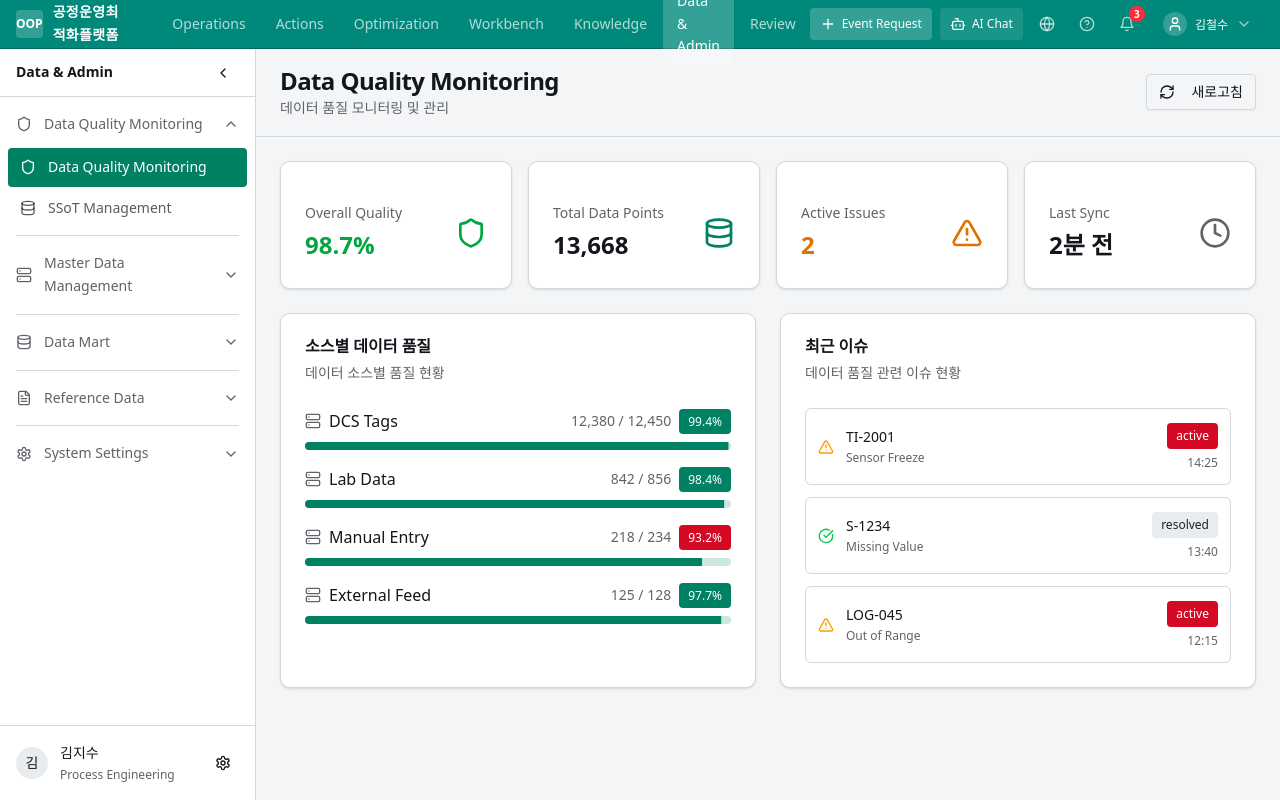
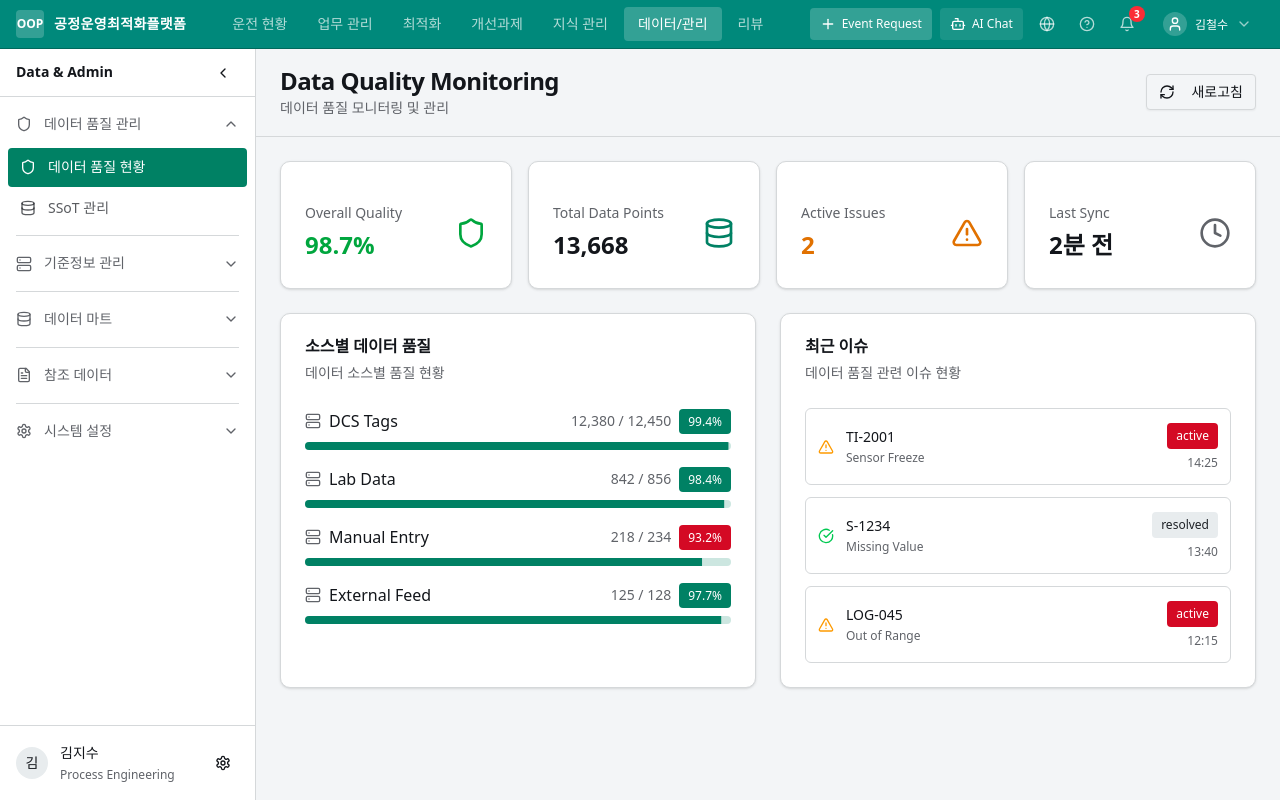
Before and after one commit to rnfkfldu/v0-ticket-collaboration-prototype, a Next.js app: page /admin in a window 1280 px wide. Built offline with nearby package versions, Linux system fonts and the light colour scheme.

Commit message:
feat: fully translate menu labels to Korean
Update top-nav and sidebar menu sections to Korean, retain English terms where appropriate.

```diff
--- a/components/sidebar.tsx
+++ b/components/sidebar.tsx
@@ -96,58 +96,52 @@ export function Sidebar({ unreadAlerts = 3 }: SidebarProps) {
   // Operations 메뉴 구조
   const operationsMenu: MenuSection[] = [
     {
-      id: "overview",
-      label: "Overview",
-      icon: LayoutDashboard,
-      items: [{ label: "Overall", href: "/operations/overall", icon: LayoutDashboard }]
-    },
-    {
       id: "live-monitoring",
-      label: "Live Monitoring",
+      label: "실시간 모니터링",
       icon: Monitor,
       items: [
-        { label: "Daily Monitoring", href: "/operations", icon: Layers },
+        { label: "일일 운전 현황", href: "/operations", icon: Layers },
         {
-          label: "DCS Monitoring",
+          label: "DCS 모니터링",
           href: "/operations/monitoring/dcs",
           icon: Monitor,
           children: [
-            { label: "DCS Screen View", href: "/operations/monitoring/dcs/screen", icon: Monitor },
-            { label: "Tag Drill-down", href: "/operations/monitoring/dcs/tag", icon: Target },
-            { label: "Alarm Context View", href: "/operations/monitoring/dcs/alarm", icon: Bell },
+            { label: "DCS 화면 조회", href: "/operations/monitoring/dcs/screen", icon: Monitor },
+            { label: "태그 상세분석", href: "/operations/monitoring/dcs/tag", icon: Target },
+            { label: "알람 상황판", href: "/operations/monitoring/dcs/alarm", icon: Bell },
           ]
         },
       ]
     },
     {
       id: "cross-unit",
-      label: "Cross-Unit View",
+      label: "공정 연계 분석",
       icon: Network,
       items: [
-        { label: "Utility Interconnection", href: "/operations/cross-unit/utility", icon: Zap },
-        { label: "Process Interconnection", href: "/operations/cross-unit/process", icon: Network },
-        { label: "Similar Process Comparison", href: "/operations/cross-unit/similar", icon: BarChart3 },
+        { label: "유틸리티 연계", href: "/operations/cross-unit/utility", icon: Zap },
+        { label: "공정간 연계", href: "/operations/cross-unit/process", icon: Network },
+        { label: "유사 공정 비교", href: "/operations/cross-unit/similar", icon: BarChart3 },
       ]
     },
     {
       id: "long-term",
-      label: "Long-Term Health",
+      label: "장기 건전성 관리",
       icon: TrendingUp,
       items: [
-        { label: "Overview", href: "/operations/health/overview", icon: LayoutDashboard },
-        { label: "Deposition", href: "/operations/health/deposition", icon: Flame },
-        { label: "Catalyst Performance", href: "/operations/health/catalyst", icon: ThermometerSun },
-        { label: "Integrity Risk", href: "/operations/health/integrity", icon: Shield },
-        { label: "Worklist", href: "/operations/health/worklist", icon: FileText },
+        { label: "건전성 현황", href: "/operations/health/overview", icon: LayoutDashboard },
+        { label: "오염/침적 관리", href: "/operations/health/deposition", icon: Flame },
+        { label: "촉매 성능 추적", href: "/operations/health/catalyst", icon: ThermometerSun },
+        { label: "설비 건전성 리스크", href: "/operations/health/integrity", icon: Shield },
+        { label: "조치 목록", href: "/operations/health/worklist", icon: FileText },
       ]
     },
   ]
 
-  // Actions 메뉴 구조 (기존)
+  // 업무 관리 메뉴 구조
   const actionsMenu: MenuSection[] = [
     {
       id: "alerts",
-      label: "My Alert",
+      label: "내 알람",
       icon: Bell,
       items: [
         { label: "전체 알람", href: "/alerts", icon: Bell, count: 12 },
@@ -156,7 +150,7 @@ export function Sidebar({ unreadAlerts = 3 }: SidebarProps) {
     },
     {
       id: "workspace",
-      label: "My Work",
+      label: "내 업무",
       icon: Inbox,
       items: [
         { label: "내 이벤트", href: "/actions/tickets", icon: Inbox },
@@ -165,89 +159,89 @@ export function Sidebar({ unreadAlerts = 3 }: SidebarProps) {
     },
   ]
 
-  // Optimization 메뉴 구조
+  // 최적화 메뉴 구조
   const optimizationMenu: MenuSection[] = [
     {
       id: "model-optimization",
-      label: "Model-Based Optimization",
+      label: "모델 기반 최적화",
       icon: Cpu,
       items: [
-        { label: "AI / ML Models", href: "/optimization/ai-ml", icon: Cpu },
-        { label: "RTO Models", href: "/optimization/rto", icon: Activity },
+        { label: "AI / ML 모델", href: "/optimization/ai-ml", icon: Cpu },
+        { label: "RTO 모델", href: "/optimization/rto", icon: Activity },
       ]
     },
     {
       id: "experiments",
-      label: "Experiments (Model Sandbox)",
+      label: "모델 실험실",
       icon: Box,
       items: [
-        { label: "Model Sandbox", href: "/optimization/experiments", icon: Box },
+        { label: "모델 Sandbox", href: "/optimization/experiments", icon: Box },
       ]
     },
     {
       id: "whatif",
-      label: "What-if Simulation",
+      label: "What-if 시뮬레이션",
       icon: Target,
       items: [
-        { label: "What-if Simulation", href: "/optimization/what-if", icon: Target },
+        { label: "What-if 시뮬레이션", href: "/optimization/what-if", icon: Target },
       ]
     },
     {
       id: "opt-insight",
-      label: "Optimization Insight",
+      label: "최적화 인사이트",
       icon: Eye,
       items: [
-        { label: "Binding Constraint Analysis", href: "/optimization/insight/binding", icon: AlertTriangle },
-        { label: "Marginal Value Analysis", href: "/optimization/insight/marginal", icon: TrendingUp },
-        { label: "LP Vector Analysis", href: "/optimization/insight/lp-vector", icon: LineChart },
-        { label: "Quality Giveaway Analysis", href: "/optimization/insight/quality-giveaway", icon: Gauge },
+        { label: "제약조건 분석", href: "/optimization/insight/binding", icon: AlertTriangle },
+        { label: "한계가치 분석", href: "/optimization/insight/marginal", icon: TrendingUp },
+        { label: "LP 벡터 분석", href: "/optimization/insight/lp-vector", icon: LineChart },
+        { label: "품질 Giveaway 분석", href: "/optimization/insight/quality-giveaway", icon: Gauge },
       ]
     },
   ]
 
-  // Knowledge 메뉴 구조
+  // 지식 관리 메뉴 구조
   const knowledgeMenu: MenuSection[] = [
     {
       id: "knowledge-asset",
-      label: "Knowledge Asset",
+      label: "지식 자산",
       icon: Layers,
       items: [
-        { label: "Knowledge Asset", href: "/knowledge/assets", icon: Layers },
-        { label: "Reports", href: "/knowledge/reports", icon: FileBarChart },
+        { label: "지식 자산 관리", href: "/knowledge/assets", icon: Layers },
+        { label: "보고서", href: "/knowledge/reports", icon: FileBarChart },
       ]
     },
     {
       id: "playbooks",
-      label: "Operating Playbooks",
+      label: "운전 Playbook",
       icon: BookOpen,
       items: [
-        { label: "Operating Playbooks", href: "/knowledge", icon: BookOpen },
+        { label: "운전 Playbook", href: "/knowledge", icon: BookOpen },
       ]
     },
     {
       id: "contingency",
-      label: "Operation Contingency Plan",
+      label: "비상 대응 절차",
       icon: Shield,
       items: [
-        { label: "Contingency Plan", href: "/knowledge/contingency", icon: Shield },
+        { label: "비상 대응 절차", href: "/knowledge/contingency", icon: Shield },
       ]
     },
     {
       id: "history",
-      label: "Operating History",
+      label: "운전 이력",
       icon: History,
       items: [
-        { label: "Process Unit History", href: "/knowledge/history/process", icon: Activity },
-        { label: "Alert History", href: "/knowledge/history/alert", icon: Bell },
-        { label: "Action History", href: "/knowledge/history/action", icon: Wrench },
+        { label: "공정 운전 이력", href: "/knowledge/history/process", icon: Activity },
+        { label: "알람 이력", href: "/knowledge/history/alert", icon: Bell },
+        { label: "조치 이력", href: "/knowledge/history/action", icon: Wrench },
       ]
     },
     {
       id: "team-knowledge",
-      label: "Team Knowledge",
+      label: "팀 지식 공유",
       icon: Users,
       items: [
-        { label: "Team Knowledge", href: "/knowledge/team", icon: Users },
+        { label: "팀 지식 공유", href: "/knowledge/team", icon: Users },
       ]
     },
     {
@@ -260,88 +254,88 @@ export function Sidebar({ unreadAlerts = 3 }: SidebarProps) {
     },
     {
       id: "notes",
-      label: "Personal Notes",
+      label: "개인 메모",
       icon: StickyNote,
       items: [
-        { label: "Personal Notes", href: "/knowledge/notes", icon: StickyNote },
+        { label: "개인 메모", href: "/knowledge/notes", icon: StickyNote },
       ]
     },
     {
       id: "logs",
-      label: "System Logs",
+      label: "시스템 로그",
       icon: FileText,
       items: [
-        { label: "System Logs", href: "/knowledge/logs", icon: FileText },
+        { label: "시스템 로그", href: "/knowledge/logs", icon: FileText },
       ]
     },
   ]
 
-  // Data & Admin 메뉴 구조
+  // 데이터 및 관리 메뉴 구조
   const dataAdminMenu: MenuSection[] = [
     {
       id: "data-quality",
-      label: "Data Quality Monitoring",
+      label: "데이터 품질 관리",
       icon: Shield,
       items: [
-        { label: "Data Quality Monitoring", href: "/admin", icon: Shield },
-        { label: "SSoT Management", href: "/admin/ssot", icon: Database },
+        { label: "데이터 품질 현황", href: "/admin", icon: Shield },
+        { label: "SSoT 관리", href: "/admin/ssot", icon: Database },
       ]
     },
     {
       id: "master-data",
-      label: "Master Data Management",
+      label: "기준정보 관리",
       icon: Server,
       items: [
-        { label: "Master Data Management", href: "/admin/master-data", icon: Server },
+        { label: "기준정보 관리", href: "/admin/master-data", icon: Server },
       ]
     },
     {
       id: "data-mart",
-      label: "Data Mart",
+      label: "데이터 마트",
       icon: Database,
       items: [
-        { label: "Data Mart", href: "/admin/data-mart", icon: Database },
+        { label: "데이터 마트", href: "/admin/data-mart", icon: Database },
       ]
     },
     {
       id: "reference-data",
-      label: "Reference Data",
+      label: "참조 데이터",
       icon: FileText,
       items: [
-        { label: "Reference Data", href: "/admin/reference-data", icon: FileText },
+        { label: "참조 데이터", href: "/admin/reference-data", icon: FileText },
       ]
     },
     {
       id: "system-settings",
-      label: "System Settings",
+      label: "시스템 설정",
       icon: Settings,
       items: [
-        { label: "System Settings", href: "/admin/settings", icon: Settings },
+        { label: "시스템 설정", href: "/admin/settings", icon: Settings },
       ]
     },
   ]
 
-  // Workbench 메뉴 구조
+  // 개선과제 관리 메뉴 구조
   const roadmapMenu: MenuSection[] = [
     {
       id: "worklist",
-      label: "Worklist",
+      label: "과제 관리",
       icon: FileText,
       items: [
-        { label: "Worklist", href: "/roadmap", icon: FileText },
-        { label: "Optimization Opportunities", href: "/roadmap/opportunities", icon: TrendingUp },
+        { label: "과제 목록", href: "/roadmap", icon: FileText },
+        { label: "최적화 기회 발굴", href: "/roadmap/opportunities", icon: TrendingUp },
       ]
     },
   ]
 
-  // OOP Outside 메뉴 구조 (기존 3rd Party)
+  // 외부 협업 메뉴 구조
   const oopOutsideMenu: MenuSection[] = [
     {
       id: "third-party",
-      label: "3rd Party 분석",
+      label: "외부 기관 분석",
       icon: Building2,
       items: [
-        { label: "3rd Party 분석 데이터", href: "/oop-outside/analysis", icon: Database },
+        { label: "외부 분석 데이터", href: "/oop-outside/analysis", icon: Database },
         { label: "라이센서 질의", href: "/oop-outside/licensor", icon: HelpCircle },
       ]
     },
@@ -371,22 +365,22 @@ export function Sidebar({ unreadAlerts = 3 }: SidebarProps) {
     },
   ]
 
-  // Review 메뉴 구조
+  // 리뷰 메뉴 구조
   const reviewMenu: MenuSection[] = [
     {
       id: "review-monthly",
-      label: "Monthly Review",
+      label: "월간 운전 리뷰",
       icon: BarChart3,
       items: [
-        { label: "Monthly Review", href: "/review/monthly", icon: BarChart3 },
+        { label: "월간 운전 리뷰", href: "/review/monthly", icon: BarChart3 },
       ]
     },
     {
       id: "review-health",
-      label: "System Health Review",
+      label: "시스템 건전성 리뷰",
       icon: Shield,
       items: [
-        { label: "System Health Review", href: "/review/system-health", icon: Shield },
+        { label: "시스템 건전성 리뷰", href: "/review/system-health", icon: Shield },
       ]
     },
     {
--- a/components/top-navigation.tsx
+++ b/components/top-navigation.tsx
@@ -54,49 +54,49 @@ import { useUser, USER_PROFILES, getRoleDescription } from "@/lib/user-context"
 const mainMenus = [
   {
     id: "operations",
-    label: "Operations",
+    label: "운전 현황",
     href: "/operations",
     icon: Activity,
     description: "실시간 운전 현황 모니터링"
   },
   {
     id: "actions",
-    label: "Actions",
+    label: "업무 관리",
     href: "/alerts",
     icon: Zap,
     description: "이벤트 및 업무 관리"
   },
   {
     id: "optimization",
-    label: "Optimization",
+    label: "최적화",
     href: "/optimization/ai-ml",
     icon: TrendingUp,
     description: "공정 최적화 및 분석"
   },
   {
     id: "roadmap",
-    label: "Workbench",
+    label: "개선과제",
     href: "/roadmap",
     icon: Target,
     description: "TA Worklist 및 개선과제 관리"
   },
   {
     id: "knowledge",
-    label: "Knowledge",
+    label: "지식 관리",
     href: "/knowledge",
     icon: BookOpen,
     description: "지식 관리 및 검색"
   },
   {
     id: "data-admin",
-    label: "Data & Admin",
+    label: "데이터/관리",
     href: "/admin",
     icon: Database,
     description: "데이터 관리 및 시스템 설정"
   },
   {
     id: "review",
-    label: "Review",
+    label: "리뷰",
     href: "/review/monthly",
     icon: BarChart3,
     description: "운전 리뷰 및 거버넌스"
@@ -377,13 +377,13 @@ export function TopNavigation() {
             </SheetContent>
           </Sheet>
 
-          {/* OOP Outside */}
+          {/* 외부 협업 */}
           <Button
             variant="ghost"
             size="icon"
             className="text-white/70 hover:text-white hover:bg-white/10 h-8 w-8"
             onClick={() => router.push("/oop-outside")}
-            title="OOP Outside"
+            title="외부 협업"
           >
             <Globe className="h-4 w-4" />
           </Button>
```
